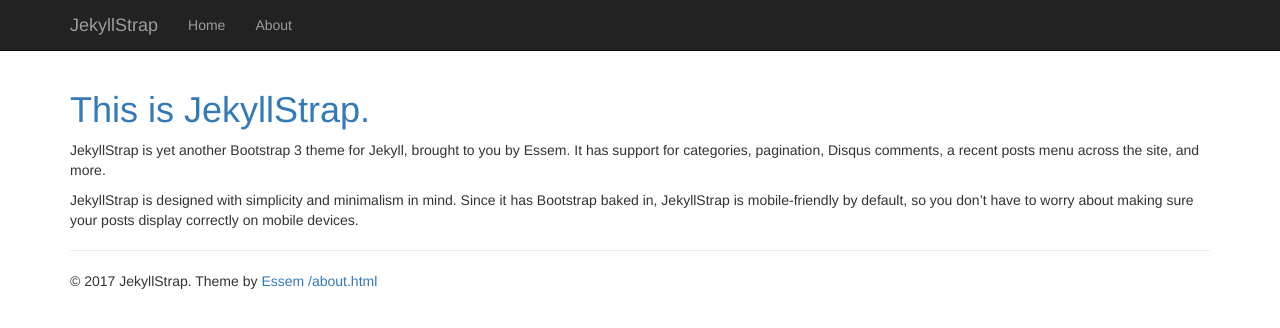
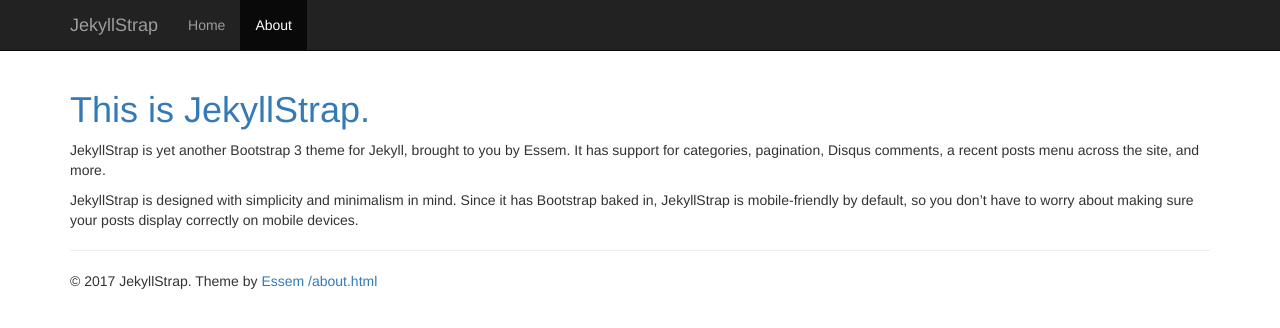
Before and after one commit to TheEssem/jekyllstrap-theme, a Jekyll site: the page built from about.md, in a window 1280 px wide. Shown: the top 328 px of the page. Built offline with Jekyll 4.4.1, drawn with Linux system fonts in a browser that asks for light colours.

Commit message:
Update default.html

```diff
--- a/_layouts/default.html
+++ b/_layouts/default.html
@@ -10,10 +10,6 @@
 
 	{% capture page_url %}
 	{{ page.url | prepend: site.baseurl }}
-	{% endcapture %}
-
-	{% capture about_url %}
-	{{ site.baseurl }}/about.html
 	{% endcapture %}
 
    <title>{{ page.title }} - {{ site.title }}</title>
@@ -49,7 +45,7 @@
 {% else %}
         <li><a href="{{ site.baseurl }}">Home</a></li>
 {% endif %}
-{% if page.url == "about_url" %}
+{% if page.url == "/about.html" %}
 	<li class="active"><a href="{{ site.baseurl }}/about.html">About <span class="sr-only">(current)</span></a></li>
 {% else %}
 	<li><a href="{{ site.baseurl }}/about.html">About</a></li>
```
